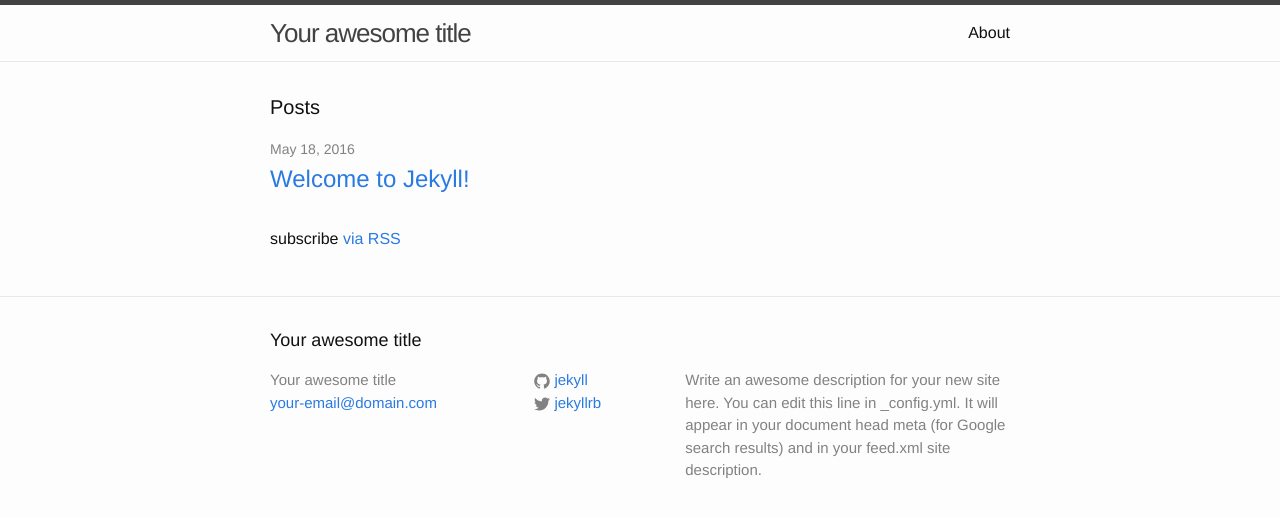
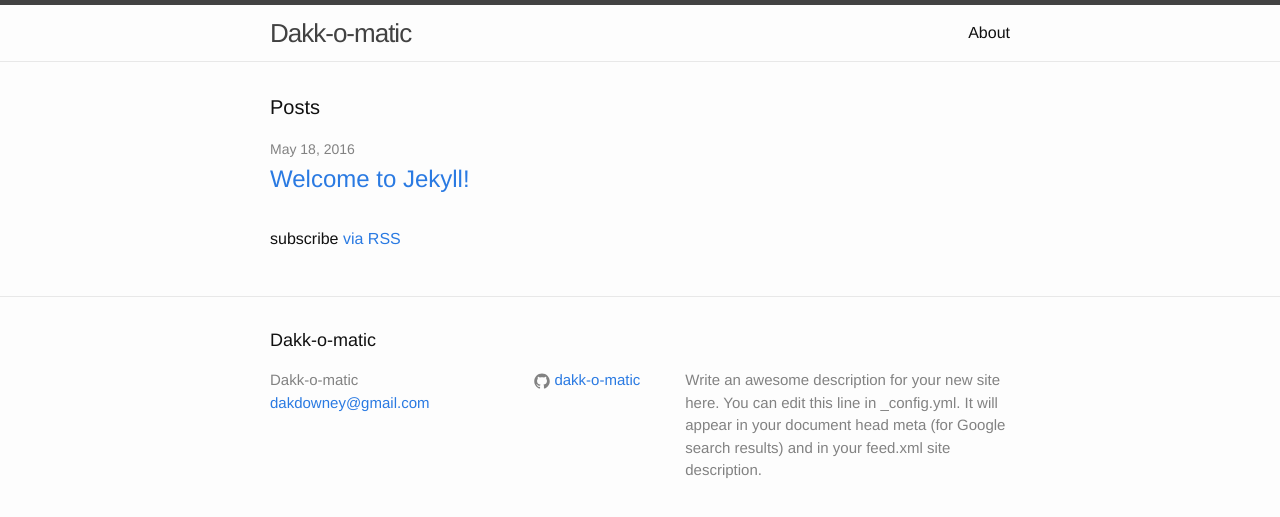
Before and after one commit to dakk-o-matic/Website, a Jekyll site: the page built from index.html, in a window 1280 px wide. Shown: the top 517 px of the page. Built offline with Jekyll 4.4.1, drawn with Linux system fonts in a browser that asks for light colours.

Commit message:
Update _config.yml

```diff
--- a/_config.yml
+++ b/_config.yml
@@ -6,16 +6,16 @@
 # 'jekyll serve'. If you change this file, please restart the server process.
 
 # Site settings
-title: Your awesome title
-email: your-email@domain.com
+title: Dakk-o-matic
+email: dakdowney@gmail.com
 description: > # this means to ignore newlines until "baseurl:"
   Write an awesome description for your new site here. You can edit this
   line in _config.yml. It will appear in your document head meta (for
   Google search results) and in your feed.xml site description.
 baseurl: "" # the subpath of your site, e.g. /blog
 url: "http://yourdomain.com" # the base hostname & protocol for your site
-twitter_username: jekyllrb
-github_username:  jekyll
+#twitter_username: jekyllrb
+github_username:  dakk-o-matic
 
 # Build settings
 markdown: kramdown
```
